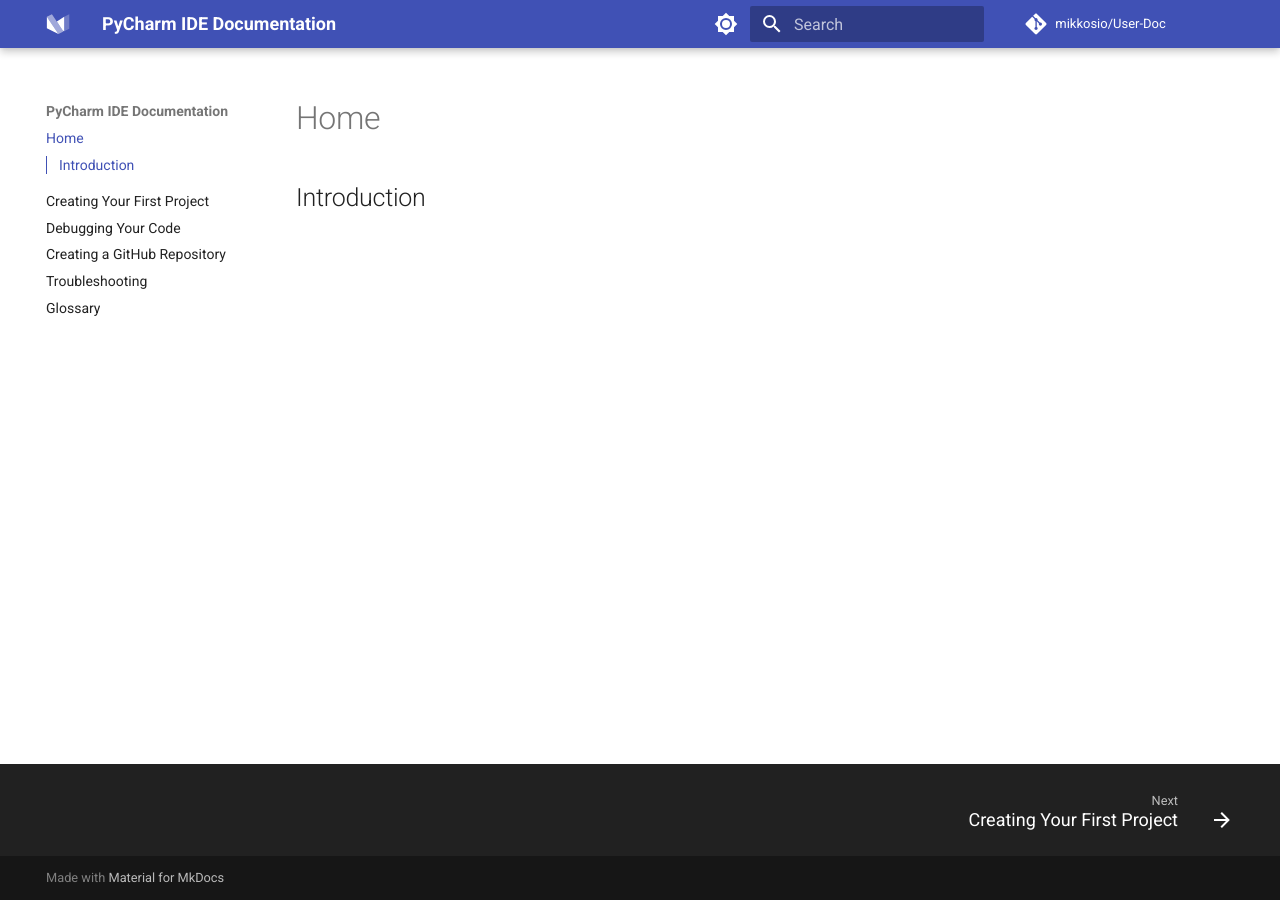
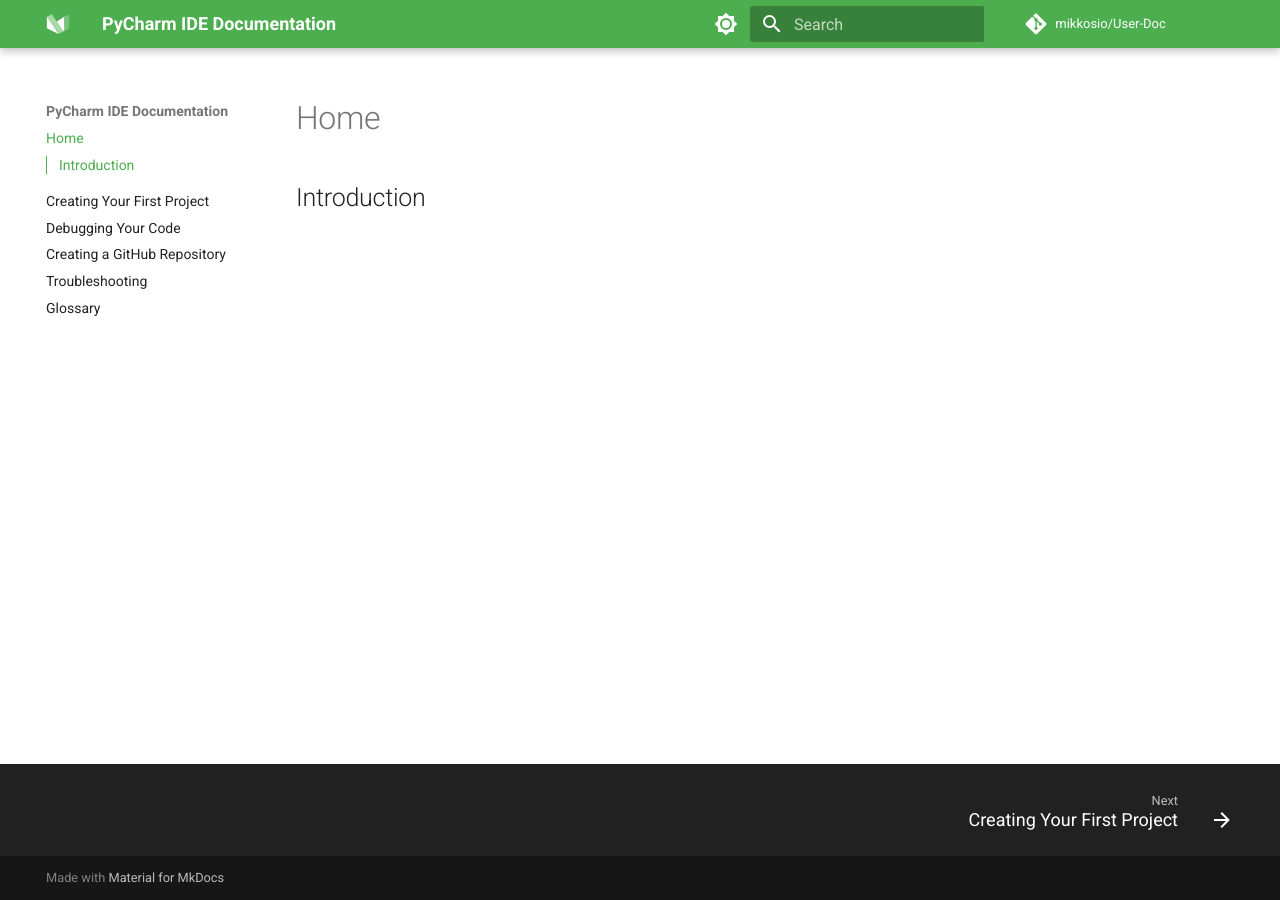
Before and after one commit to mikkosio/User-Doc, an MkDocs documentation site: the page built from docs/index.md, in a window 1280 px wide. Built offline with MkDocs 1.6.1 and Material for MkDocs 9.7.7, drawn with Linux system fonts in a browser that asks for light colours; comment, search, counter and statistics services are not loaded.

Commit message:
Changed theme

```diff
--- a/mkdocs.yml
+++ b/mkdocs.yml
@@ -24,15 +24,18 @@
     code: Roboto Mono
 
   palette:
-
     # Palette toggle for light mode
     - scheme: default
+      primary: green
+      accent: teal
       toggle:
         icon: material/brightness-7
         name: Switch to dark mode
 
     # Palette toggle for dark mode
     - scheme: slate
+      primary: yellow
+      accent: amber
       toggle:
         icon: material/brightness-4
         name: Switch to light mode
```
